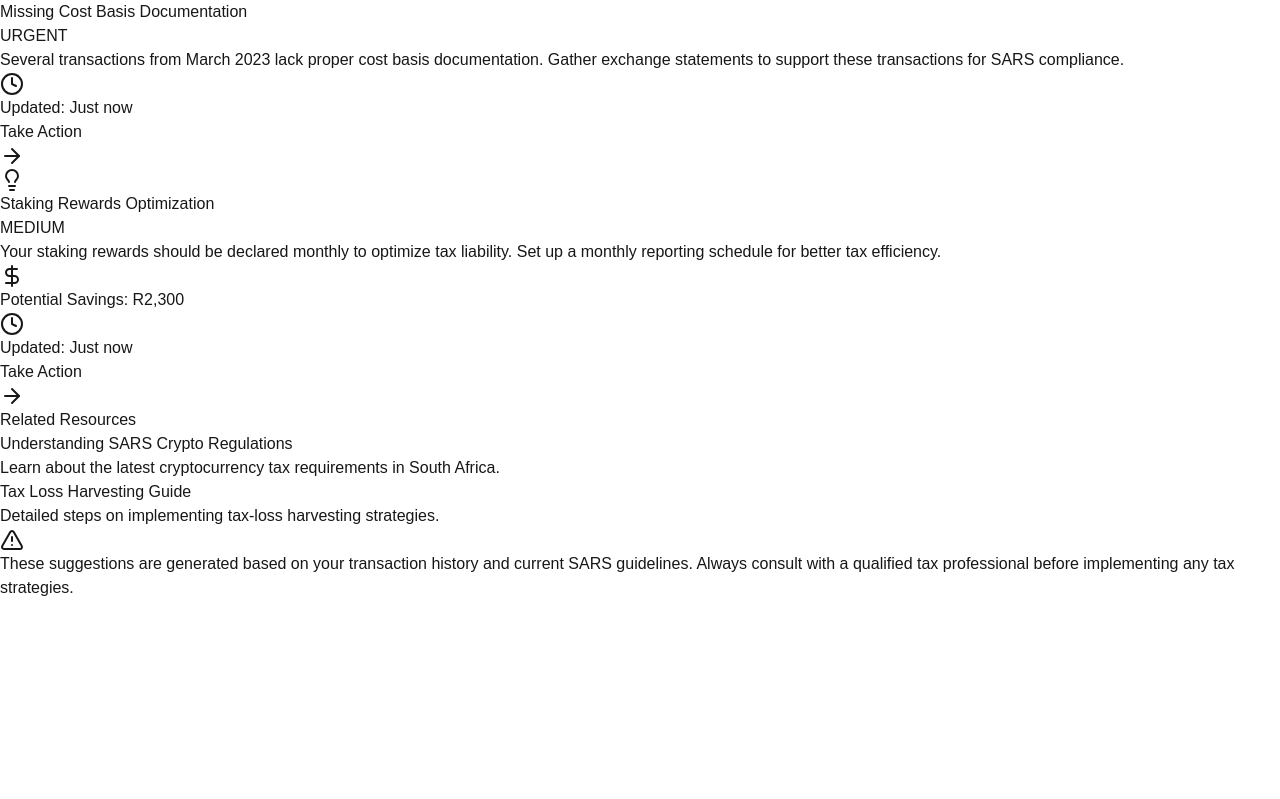
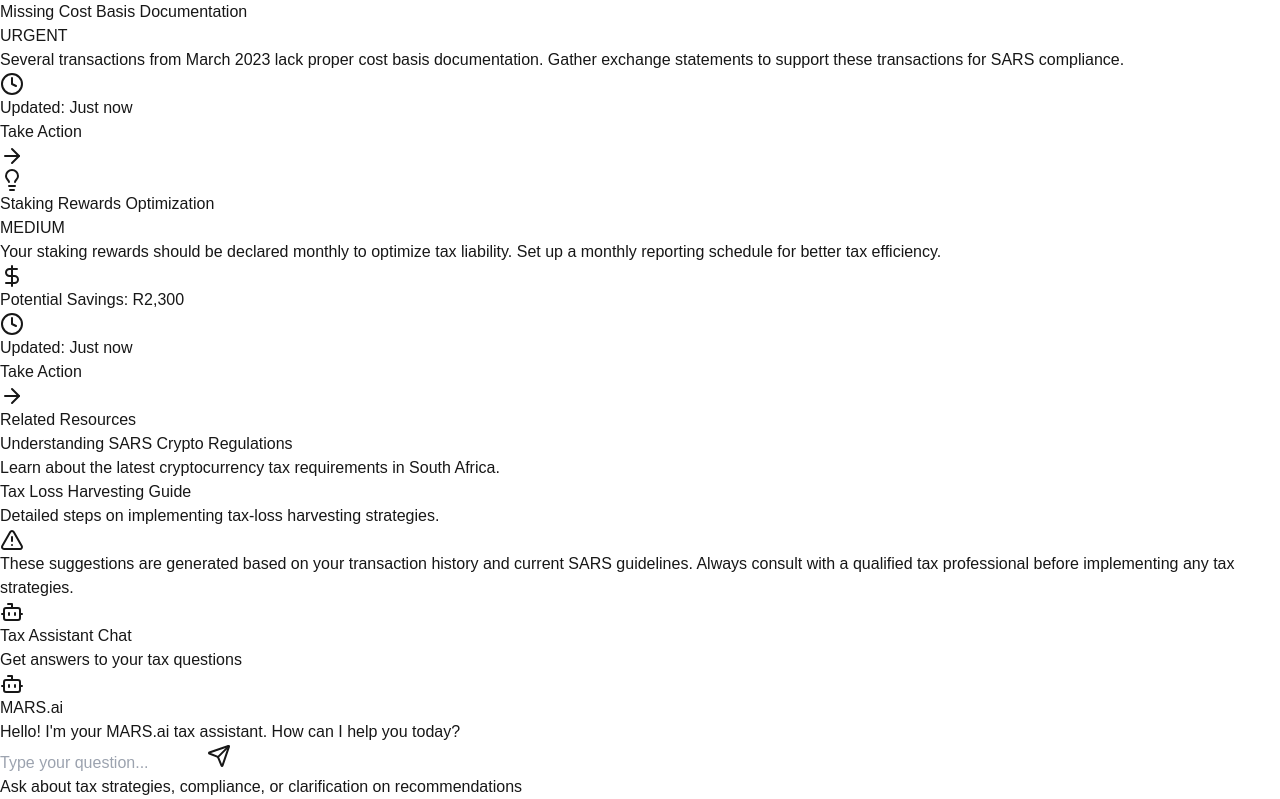
Before and after one commit to IKalonji/MARSai, a Next.js app in the folder Frontend/: page /suggestions in a window 1280 px wide. Shown: the part 504-1303 px from the top of the page. Before the commit the page ends 1104 px from the top, so only its background shows below. Built offline with nearby package versions, Linux system fonts and the light colour scheme.

Commit message:
Update page.tsx

```diff
--- a/Frontend/src/app/suggestions/page.tsx
+++ b/Frontend/src/app/suggestions/page.tsx
@@ -1,6 +1,6 @@
 'use client'
 
-import React from 'react';
+import React, { useState } from 'react';
 import {
   Lightbulb,
   TrendingUp,
@@ -9,11 +9,18 @@ import {
   ArrowRight,
   DollarSign,
   Clock,
-  Rocket
+  Rocket,
+  Send,
+  Bot,
+  User
 } from 'lucide-react';
 import Link from 'next/link';
 
 const SuggestionsPage = () => {
+  const [chatMessages, setChatMessages] = useState([
+    { id: 1, sender: 'bot', text: 'Hello! I\'m your MARS.ai tax assistant. How can I help you today?' }
+  ]);
+  const [inputMessage, setInputMessage] = useState('');
   const suggestions = [
     {
       id: 1,
@@ -53,9 +60,39 @@ const SuggestionsPage = () => {
     medium: 'bg-red-900/30 border-red-400/50 text-red-200'
   };
 
+  const handleSendMessage = () => {
+    if (inputMessage.trim() === '') return;
+
+    // Add user message
+    const newUserMessage = {
+      id: chatMessages.length + 1,
+      sender: 'user',
+      text: inputMessage
+    };
+
+    setChatMessages(prev => [...prev, newUserMessage]);
+    setInputMessage('');
+
+    // Simulate bot response
+    setTimeout(() => {
+      const botResponse = {
+        id: chatMessages.length + 2,
+        sender: 'bot',
+        text: `Thanks for your message. I'll help you with your query about "${inputMessage}". Would you like specific information about tax optimization or compliance requirements?`
+      };
+      setChatMessages(prev => [...prev, botResponse]);
+    }, 1000);
+  };
+
+  const handleKeyPress = (e) => {
+    if (e.key === 'Enter') {
+      handleSendMessage();
+    }
+  };
+
   return (
-    <div className="min-h-screen bg-gradient-to-b from-red-900 to-red-950 text-white p-8 pb-20 sm:p-20">
-      <header className="flex items-center justify-between mb-16">
+    <div className="min-h-screen bg-gradient-to-b from-red-900 to-red-950 text-white">
+      <header className="flex items-center justify-between p-8 sm:px-20 sm:py-8">
         <div className="flex items-center gap-2">
           <Rocket className="w-8 h-8 text-red-500" />
           <span className="text-2xl font-bold">MARS.ai</span>
@@ -67,7 +104,9 @@ const SuggestionsPage = () => {
         </nav>
       </header>
 
-      <div className="max-w-4xl mx-auto">
+      <div className="flex flex-col lg:flex-row gap-6 p-8 sm:px-20 pb-20">
+        {/* Main Content Area */}
+        <div className="flex-1">
           <div className="bg-white/10 backdrop-blur-lg rounded-lg border border-red-800/50 overflow-hidden">
             <div className="bg-gradient-to-r from-red-800 to-red-900 p-6">
               <div className="flex items-center gap-2 text-xl font-bold">
@@ -94,7 +133,7 @@ const SuggestionsPage = () => {
                   return (
                     <div
                       key={suggestion.id}
-                    className={`border rounded-lg p-4 ${priorityColors[suggestion.priority as keyof typeof priorityColors]}`}
+                      className={`border rounded-lg p-4 ${priorityColors[suggestion.priority]}`}
                     >
                       <div className="flex items-start gap-4">
                         <div className="p-2 rounded-full bg-white/10">
@@ -166,8 +205,74 @@ const SuggestionsPage = () => {
             </div>
           </div>
         </div>
+
+        {/* Chat Section */}
+        <div className="lg:w-96 flex flex-col h-full">
+          <div className="bg-white/10 backdrop-blur-lg rounded-lg border border-red-800/50 overflow-hidden flex flex-col h-[calc(100vh-10rem)]">
+            <div className="bg-gradient-to-r from-red-800 to-red-900 p-4">
+              <div className="flex items-center gap-2 font-bold">
+                <Bot className="w-5 h-5" />
+                Tax Assistant Chat
+              </div>
+              <p className="text-red-200 text-sm">Get answers to your tax questions</p>
+            </div>
+
+            <div className="flex-1 overflow-y-auto p-4 space-y-4">
+              {chatMessages.map((message) => (
+                <div
+                  key={message.id}
+                  className={`flex ${message.sender === 'user' ? 'justify-end' : 'justify-start'}`}
+                >
+                  <div
+                    className={`max-w-xs rounded-lg px-3 py-2 ${
+                      message.sender === 'user'
+                        ? 'bg-red-500 text-white rounded-tr-none'
+                        : 'bg-red-900/50 border border-red-800 text-red-100 rounded-tl-none'
+                    }`}
+                  >
+                    <div className="flex items-center gap-2 mb-1">
+                      {message.sender === 'user' ? (
+                        <User className="w-4 h-4" />
+                      ) : (
+                        <Bot className="w-4 h-4" />
+                      )}
+                      <span className="text-xs font-semibold">
+                        {message.sender === 'user' ? 'You' : 'MARS.ai'}
+                      </span>
+                    </div>
+                    <p>{message.text}</p>
+                  </div>
+                </div>
+              ))}
+            </div>
+
+            <div className="p-4 border-t border-red-800/50 bg-red-950/50">
+              <div className="flex items-center gap-2">
+                <input
+                  type="text"
+                  value={inputMessage}
+                  onChange={(e) => setInputMessage(e.target.value)}
+                  onKeyDown={handleKeyPress}
+                  placeholder="Type your question..."
+                  className="flex-1 bg-red-900/30 text-white placeholder-red-300/50 border border-red-800/50 rounded-lg px-3 py-2 focus:outline-none focus:ring-2 focus:ring-red-500"
+                />
+                <button
+                  onClick={handleSendMessage}
+                  className="p-2 bg-red-500 hover:bg-red-600 rounded-lg transition-colors"
+                >
+                  <Send className="w-5 h-5" />
+                </button>
+              </div>
+              <div className="text-red-400/70 text-xs mt-2">
+                Ask about tax strategies, compliance, or clarification on recommendations
+              </div>
+            </div>
+          </div>
+        </div>
+      </div>
     </div>
   );
 };
 
+
 export default SuggestionsPage;
```
Lines whose indentation alone changed are shown as unchanged.
